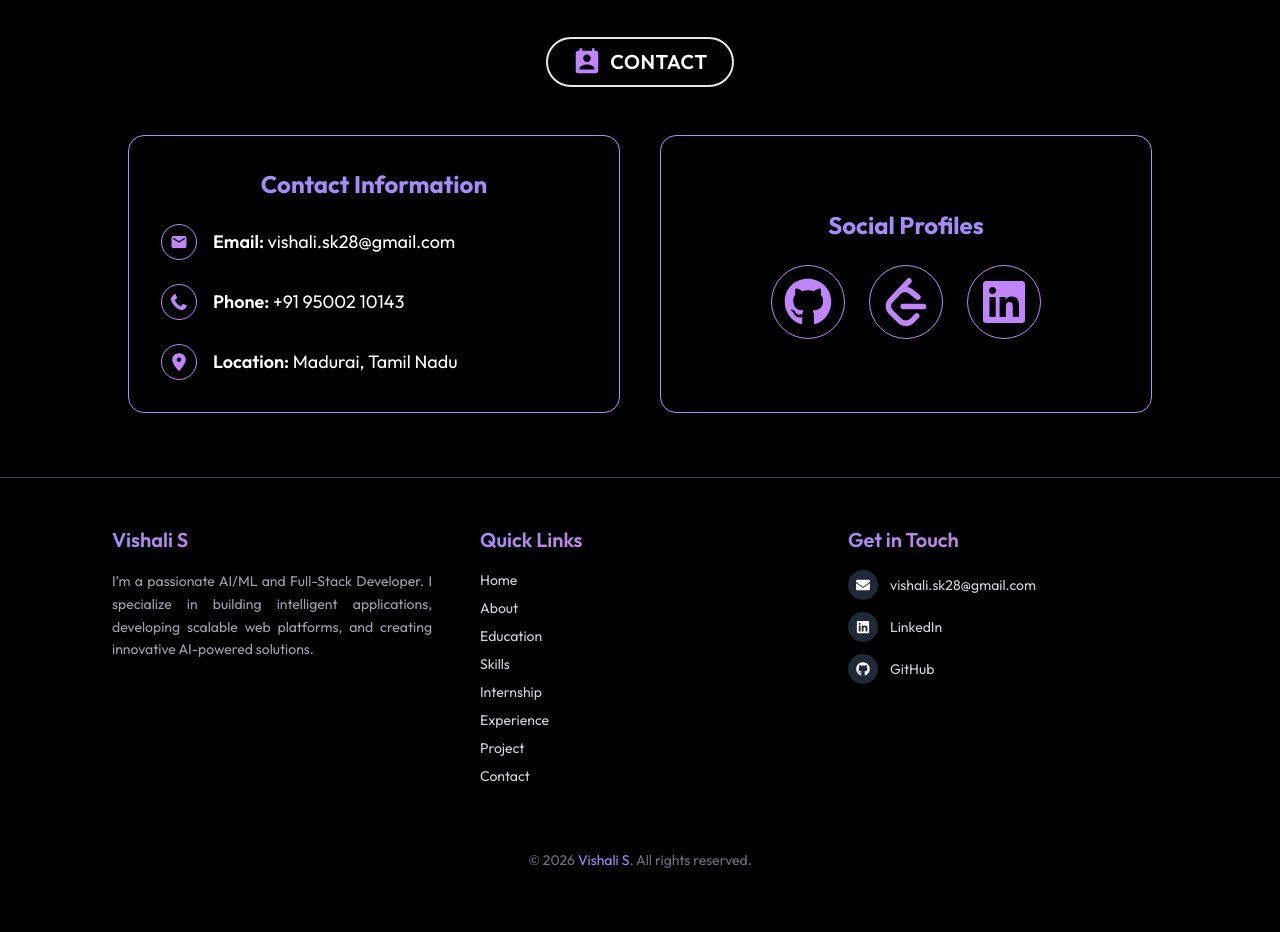
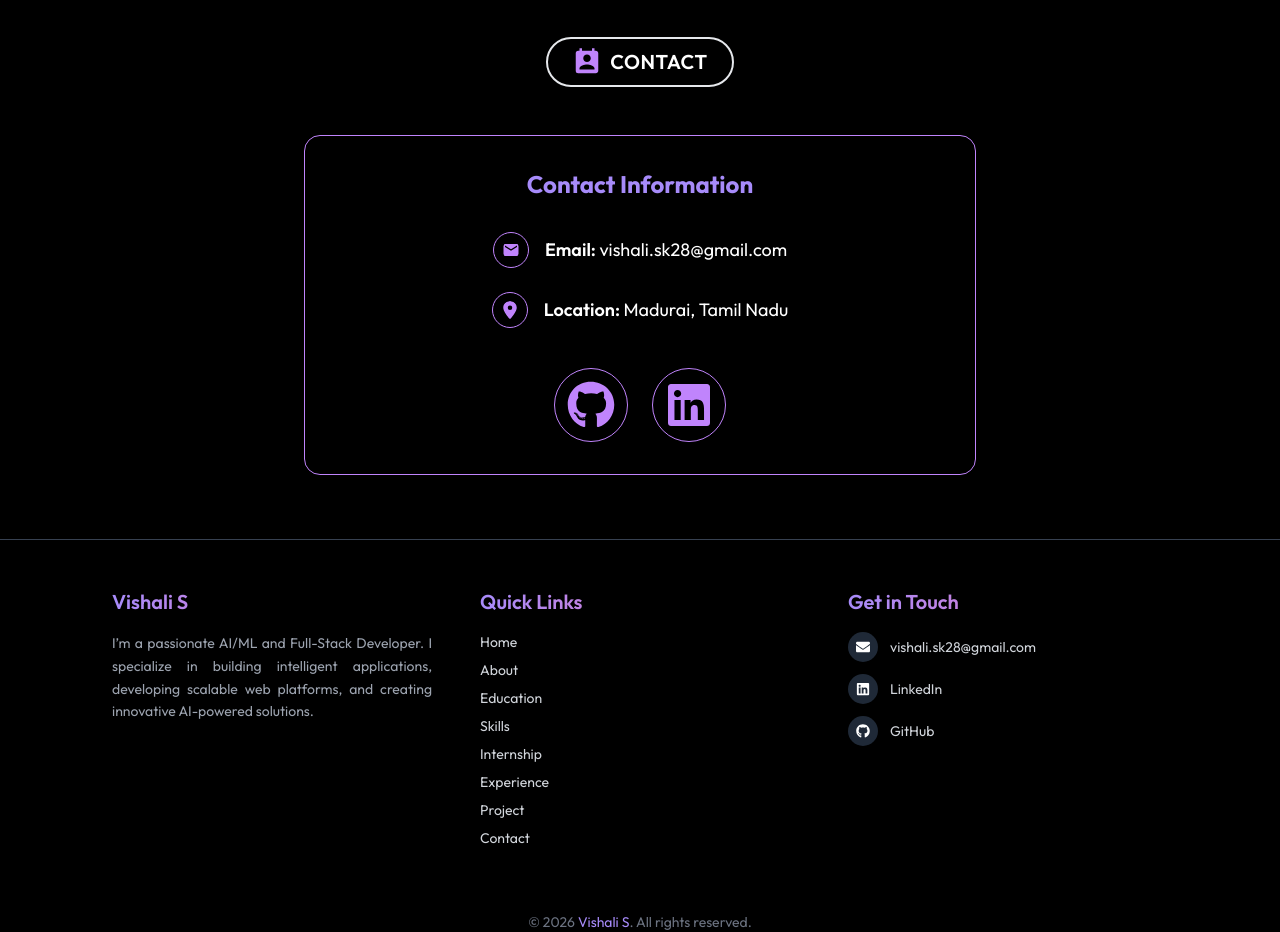
Before and after one commit to v56ishali/vishali_portfolio, a React (Vite) app: page / in a window 1280 px wide. Shown: the part 7960-8892 px from the top of the page. Before the commit the page ends 8854 px from the top, so only its background shows below. Built offline with nearby package versions, Linux system fonts and the light colour scheme.

Commit message:
Refactor Contact section to single centered box and remove phone number

```diff
--- a/src/Components/Contact/Contact.jsx
+++ b/src/Components/Contact/Contact.jsx
@@ -1,8 +1,7 @@
 import React from 'react';
 import { MdPermContactCalendar, MdEmail } from "react-icons/md";
-import { FaPhoneAlt, FaGithub, FaLinkedin } from "react-icons/fa";
+import { FaGithub, FaLinkedin } from "react-icons/fa";
 import { FaLocationDot } from "react-icons/fa6";
-import { SiLeetcode } from "react-icons/si";
 
 const Contact = () => {
     return (
@@ -13,12 +12,14 @@ const Contact = () => {
                     <span className="text-lg md:text-xl font-semibold tracking-wide">CONTACT</span>
                 </button>
             </div>
-            <div className="grid grid-cols-1 md:grid-cols-2 gap-10 max-w-5xl mx-auto">
-                <div className="border border-purple-400 rounded-2xl shadow-lg p-8 hover:scale-105 transition-transform duration-300 bg-black/40 backdrop-blur-lg">
-                    <h3 className="text-2xl font-bold text-violet-400 mb-6 text-center">
+
+            <div className="max-w-2xl mx-auto">
+                <div className="border border-purple-400 rounded-2xl shadow-lg p-8 hover:scale-105 transition-transform duration-300 bg-black/40 backdrop-blur-lg flex flex-col items-center">
+                    <h3 className="text-2xl font-bold text-violet-400 mb-8 text-center">
                         Contact Information
                     </h3>
-                    <div className="space-y-6">
+
+                    <div className="space-y-6 w-full flex flex-col items-start md:items-center">
                         <div className="flex items-center gap-4">
                             <MdEmail className="text-purple-400 text-4xl border border-purple-400 p-2 rounded-full shadow-md hover:bg-purple-400/10 transition" />
                             <p className="text-lg">
@@ -33,20 +34,7 @@ const Contact = () => {
                                 </a>
                             </p>
                         </div>
-                        <div className="flex items-center gap-4">
-                            <FaPhoneAlt className="text-purple-400 text-4xl border border-purple-400 p-2 rounded-full shadow-md hover:bg-purple-400/10 transition" />
-                            <p className="text-lg">
-                                <span className="font-semibold">Phone: </span>
-                                <a
-                                    href="https://wa.me/919500210143"
-                                    target="_blank"
-                                    rel="noopener noreferrer"
-                                    className="hover:text-violet-300 transition"
-                                >
-                                    +91 95002 10143
-                                </a>
-                            </p>
-                        </div>
+
                         <div className="flex items-center gap-4">
                             <FaLocationDot className="text-purple-400 text-4xl border border-purple-400 p-2 rounded-full shadow-md hover:bg-purple-400/10 transition" />
                             <p className="text-lg">
@@ -62,13 +50,8 @@ const Contact = () => {
                             </p>
                         </div>
                     </div>
-                </div>
 
-                <div className="border border-purple-400 rounded-2xl shadow-lg p-8 hover:scale-105 transition-transform duration-300 bg-black/40 backdrop-blur-lg flex flex-col justify-center items-center">
-                    <h3 className="text-2xl font-bold text-violet-400 mb-6">
-                        Social Profiles
-                    </h3>
-                    <div className="flex gap-6">
+                    <div className="flex gap-6 mt-10">
                         <a
                             href="https://github.com/v56ishali"
                             target="_blank"
@@ -76,14 +59,6 @@ const Contact = () => {
                             className="text-purple-400 text-5xl border border-purple-400 p-3 rounded-full shadow-md hover:bg-purple-400 hover:text-white transition duration-300"
                         >
                             <FaGithub />
-                        </a>
-                        <a
-                            href="https://huggingface.co/vishali-056/spaces"
-                            target="_blank"
-                            rel="noopener noreferrer"
-                            className="text-purple-400 text-5xl border border-purple-400 p-3 rounded-full shadow-md hover:bg-purple-400 hover:text-white transition duration-300"
-                        >
-                            <SiLeetcode />
                         </a>
                         <a
                             href="https://www.linkedin.com/in/s-vishali-4718b92b4/"
```
